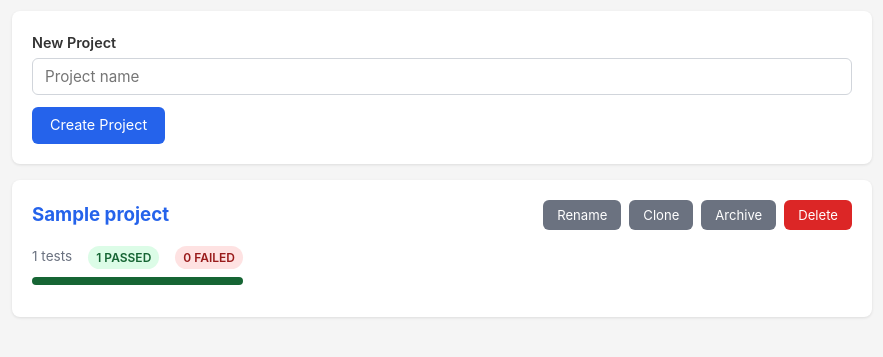
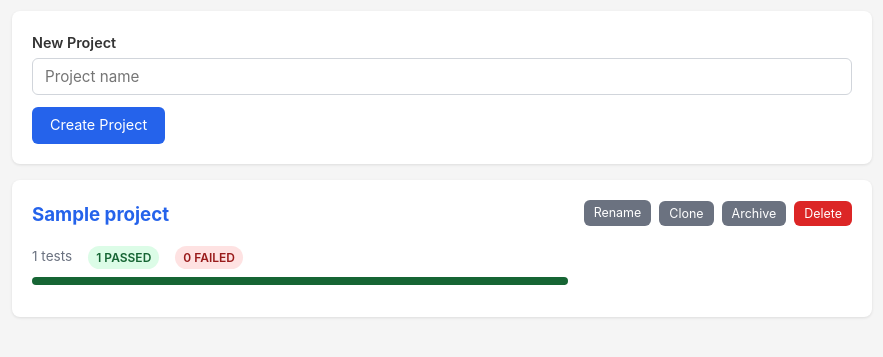
Before and after one commit to sbj-ee/TestMgr, a Flask app: page / in a window 1280 px wide. Shown: the part 191-548 px from the top of the page, without its empty margins (198-1081 px from the left). Run offline with Flask 3, Linux system fonts and the light colour scheme; the visitor is signed in with stand-in values (Sample User, id 1); tables that the repository leaves empty hold one stand-in row (values such as "Sample post").

Commit message:
Give project titles more room and compact action buttons to the right
Co-Authored-By: Claude Opus 4.5 <noreply@anthropic.com>

```diff
--- a/templates/base.html
+++ b/templates/base.html
@@ -108,6 +108,7 @@
         .btn-secondary { background: var(--btn-secondary); color: #fff; }
         .btn-secondary:hover { background: var(--btn-secondary-hover); }
         .btn-sm { padding: 6px 14px; font-size: 0.82rem; }
+        .btn-xs { padding: 4px 10px; font-size: 0.78rem; }
         .btn:disabled { opacity: 0.5; cursor: not-allowed; }
         .btn-group { display: flex; gap: 8px; align-items: center; flex-wrap: wrap; }
 
@@ -124,7 +125,8 @@
         .radio-group { display: flex; gap: 16px; margin-bottom: 12px; }
         .radio-group label { display: flex; align-items: center; gap: 4px; cursor: pointer; }
 
-        .test-header { display: flex; justify-content: space-between; align-items: flex-start; margin-bottom: 12px; }
+        .test-header { display: flex; justify-content: space-between; align-items: flex-start; gap: 16px; margin-bottom: 12px; }
+        .test-header > div:first-child { flex: 1; min-width: 0; }
 
         .inline-form { display: inline; }
 
--- a/templates/index.html
+++ b/templates/index.html
@@ -32,22 +32,22 @@
                 </div>
                 {% endif %}
             </div>
-            <div class="btn-group">
+            <div class="btn-group" style="flex-shrink: 0;">
                 <form method="POST" action="{{ url_for('rename_project', project_id=project['id']) }}" class="btn-group" style="display:none;" id="rename-form-{{ project['id'] }}">
-                    <input type="text" name="name" value="{{ project['name'] }}" required style="width: 200px; padding: 6px 10px; font-size: 0.85rem; margin-bottom: 0;">
-                    <button type="submit" class="btn btn-primary btn-sm">Save</button>
-                    <button type="button" class="btn btn-secondary btn-sm" onclick="document.getElementById('rename-form-{{ project['id'] }}').style.display='none'; document.getElementById('rename-btn-{{ project['id'] }}').style.display='';">Cancel</button>
+                    <input type="text" name="name" value="{{ project['name'] }}" required style="width: 180px; padding: 4px 8px; font-size: 0.82rem; margin-bottom: 0;">
+                    <button type="submit" class="btn btn-primary btn-xs">Save</button>
+                    <button type="button" class="btn btn-secondary btn-xs" onclick="document.getElementById('rename-form-{{ project['id'] }}').style.display='none'; document.getElementById('rename-btn-{{ project['id'] }}').style.display='';">Cancel</button>
                 </form>
-                <button class="btn btn-secondary btn-sm" id="rename-btn-{{ project['id'] }}" onclick="document.getElementById('rename-form-{{ project['id'] }}').style.display='flex'; this.style.display='none';">Rename</button>
+                <button class="btn btn-secondary btn-xs" id="rename-btn-{{ project['id'] }}" onclick="document.getElementById('rename-form-{{ project['id'] }}').style.display='flex'; this.style.display='none';">Rename</button>
                 <form method="POST" action="{{ url_for('clone_project', project_id=project['id']) }}" class="inline-form">
-                    <button type="submit" class="btn btn-secondary btn-sm">Clone</button>
+                    <button type="submit" class="btn btn-secondary btn-xs">Clone</button>
                 </form>
                 <form method="POST" action="{{ url_for('archive_project', project_id=project['id']) }}" class="inline-form">
-                    <button type="submit" class="btn btn-secondary btn-sm">Archive</button>
+                    <button type="submit" class="btn btn-secondary btn-xs">Archive</button>
                 </form>
                 <form method="POST" action="{{ url_for('delete_project', project_id=project['id']) }}" class="inline-form"
                       onsubmit="return confirm('Delete this project and all its tests?')">
-                    <button type="submit" class="btn btn-danger btn-sm">Delete</button>
+                    <button type="submit" class="btn btn-danger btn-xs">Delete</button>
                 </form>
             </div>
         </div>
@@ -82,22 +82,22 @@
                 </div>
                 {% endif %}
             </div>
-            <div class="btn-group">
+            <div class="btn-group" style="flex-shrink: 0;">
                 <form method="POST" action="{{ url_for('rename_project', project_id=project['id']) }}" class="btn-group" style="display:none;" id="rename-form-{{ project['id'] }}">
-                    <input type="text" name="name" value="{{ project['name'] }}" required style="width: 200px; padding: 6px 10px; font-size: 0.85rem; margin-bottom: 0;">
-                    <button type="submit" class="btn btn-primary btn-sm">Save</button>
-                    <button type="button" class="btn btn-secondary btn-sm" onclick="document.getElementById('rename-form-{{ project['id'] }}').style.display='none'; document.getElementById('rename-btn-{{ project['id'] }}').style.display='';">Cancel</button>
+                    <input type="text" name="name" value="{{ project['name'] }}" required style="width: 180px; padding: 4px 8px; font-size: 0.82rem; margin-bottom: 0;">
+                    <button type="submit" class="btn btn-primary btn-xs">Save</button>
+                    <button type="button" class="btn btn-secondary btn-xs" onclick="document.getElementById('rename-form-{{ project['id'] }}').style.display='none'; document.getElementById('rename-btn-{{ project['id'] }}').style.display='';">Cancel</button>
                 </form>
-                <button class="btn btn-secondary btn-sm" id="rename-btn-{{ project['id'] }}" onclick="document.getElementById('rename-form-{{ project['id'] }}').style.display='flex'; this.style.display='none';">Rename</button>
+                <button class="btn btn-secondary btn-xs" id="rename-btn-{{ project['id'] }}" onclick="document.getElementById('rename-form-{{ project['id'] }}').style.display='flex'; this.style.display='none';">Rename</button>
                 <form method="POST" action="{{ url_for('clone_project', project_id=project['id']) }}" class="inline-form">
-                    <button type="submit" class="btn btn-secondary btn-sm">Clone</button>
+                    <button type="submit" class="btn btn-secondary btn-xs">Clone</button>
                 </form>
                 <form method="POST" action="{{ url_for('archive_project', project_id=project['id']) }}" class="inline-form">
-                    <button type="submit" class="btn btn-secondary btn-sm">Unarchive</button>
+                    <button type="submit" class="btn btn-secondary btn-xs">Unarchive</button>
                 </form>
                 <form method="POST" action="{{ url_for('delete_project', project_id=project['id']) }}" class="inline-form"
                       onsubmit="return confirm('Delete this project and all its tests?')">
-                    <button type="submit" class="btn btn-danger btn-sm">Delete</button>
+                    <button type="submit" class="btn btn-danger btn-xs">Delete</button>
                 </form>
             </div>
         </div>
```
